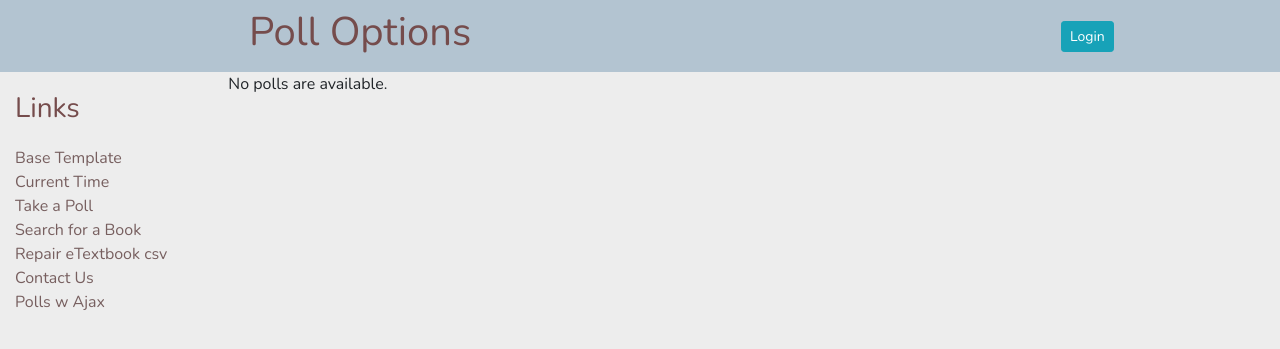
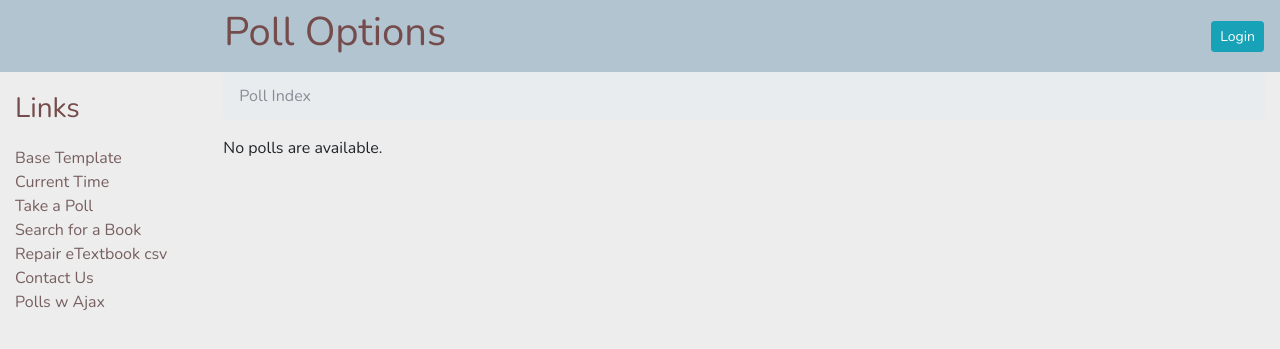
Before and after one commit to GarrettArm/TheDjangoBook, a Django app: page /polls/ in a window 1280 px wide. Shown: the top 349 px of the page. Run offline with Django 3.2, Linux system fonts and the light colour scheme; data that the repository does not hold is empty; some libraries are stand-ins or nearby versions.

Commit message:
template updates

```diff
--- a/mysite_project/templates/base.html
+++ b/mysite_project/templates/base.html
@@ -20,28 +20,23 @@
 
   </head>
 
-  <div id="navbar" class="center">
-    <nav class="navbar navbar-default navbar-color">
-      <div class="container-fluid">
-        <div class="col-sm-2">
-        </div>
-        <div class="col-sm-8">
+  <div id="navbar" class="center navbar navbar-default navbar-color container-fluid no-gutters">
+        <div class="col-12 col-xl-2 col-lg-2 col-md-3 col-sm-4"></div>
+        <div class="col">
           <h1 class="breadcrumb-item-active text-left">{% block header %}Base Header{% endblock header %}</h1>
         </div>
-        <div class="col-sm-2">
+        <div class="col-auto">
           {% if user.is_authenticated %}
             <a href="/accounts/logout/" class="btn btn-info btn-sm" role="button">Logout {{ user.username }}</a>
           {% else %}
             <a href="/accounts/login/" class="btn btn-info btn-sm" role="button">Login</a>
           {% endif %}
         </div>
-      </div>
-    </nav>
   </div>
 
   <div class="container-fluid">
-    <div class="row">
-      <div class="col-sm-2">
+    <div class="row no-gutters">
+      <div class="col-12 col-xl-2 col-lg-2 col-md-3 col-sm-4">
         {% block sidebar %}
         <div class="sidebar-header">
           <h3>Links</h3>
@@ -61,7 +56,7 @@
         {% endblock sidebar %}
       </div>
 
-      <div class="col-sm-10">
+      <div class="col">
         {% block content %}
           <p>Base Block Content</p>
         {% endblock content %}
--- a/mysite_project/templates/etextbook/spreadsheet_page.html
+++ b/mysite_project/templates/etextbook/spreadsheet_page.html
@@ -11,7 +11,9 @@
 {% block header %}Upload Page{% endblock header %}
 
 {% block content %}
-    <h3>Upload a malformed Bookstore spreadsheet, I will return a cleaned up version.</h3>
+    <div class='container-fluid row no-gutters'>
+        <h3>Upload a malformed Bookstore spreadsheet, I will return a cleaned up version.</h3>
+    </div>
     {{ form.errors }}
     {{ form.non_field_errors }}
     <div class="form-group">
--- a/mysite_project/templates/polls/index.html
+++ b/mysite_project/templates/polls/index.html
@@ -10,6 +10,11 @@
 {% endblock styles %}
 
 {% block content %}
+  <nav aria-label='breadcrumb'>
+    <ol class='breadcrumb'>
+      <li class='breadcrumb-item active' aria-current='page'>Poll Index</li>
+    </ol>
+  </nav>
   <div>
     {% if latest_question_list %}
       <ul class="list-group">
```
